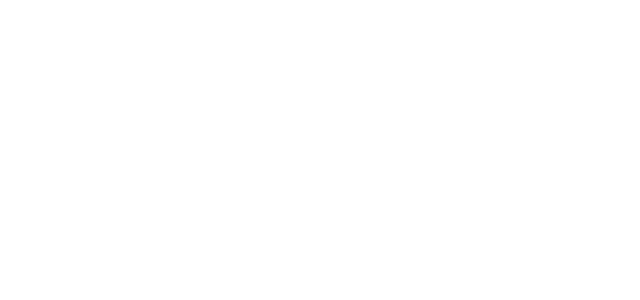
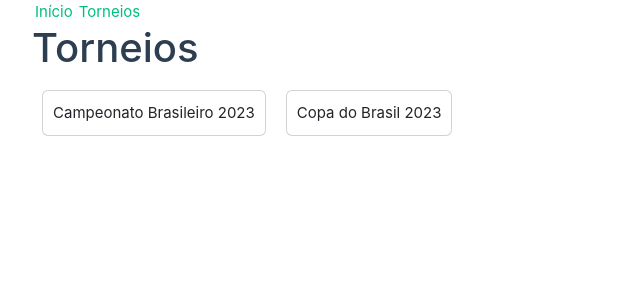
Before and after one commit to rmmelgaco/pos-vue-unidade3, a Vue app: page /#/torneios in a window 1280 px wide. Shown: the top 300 px of the page, without its empty margins (0-640 px from the left). Built offline with nearby package versions, Linux system fonts and the light colour scheme.

Commit message:
menu inicial

```diff
--- a/package.json
+++ b/package.json
@@ -9,7 +9,8 @@
     "preview": "vite preview"
   },
   "dependencies": {
-    "vue": "^3.4.15"
+    "vue": "^3.4.15",
+    "vue-router": "^4.3.0"
   },
   "devDependencies": {
     "@vitejs/plugin-vue": "^5.0.3",
--- a/src/App.vue
+++ b/src/App.vue
@@ -1,10 +1,21 @@
 <script setup>
+const menus = [
+  {rota: '/', label: 'Início'},
+  {rota: '/torneios', label: 'Torneios'}
+]
 </script>
-
 <template>
   <header>
+    <div class='wrapper'>
+      <nav>
+        <RouterLink v-for='(menu, indice) in menus' :key='`menu${indice}`' :to='menu.rota'>
+          {{menu.label}}
+        </RouterLink>
+      </nav>
+    </div>
   </header>
   <main>
+    <RouterView/>
   </main>
 </template>
 
--- /dev/null
+++ b/src/assets/dados.json
@@ -0,0 +1,12 @@
+{
+  "torneios": [
+    {
+      "codigo": 1,
+      "nome": "Campeonato Brasileiro 2023"
+    },
+    {
+      "codigo": 2,
+      "nome": "Copa do Brasil 2023"
+    }
+  ]
+}
--- a/src/main.js
+++ b/src/main.js
@@ -1,6 +1,10 @@
 import './assets/main.css'
 
-import { createApp } from 'vue'
+import {createApp} from 'vue'
 import App from './App.vue'
+import router from '@/router/index.js';
 
-createApp(App).mount('#app')
+let app = createApp(App);
+
+app.use(router)
+app.mount('#app')
--- /dev/null
+++ b/src/router/index.js
@@ -0,0 +1,13 @@
+import {createRouter, createWebHashHistory} from 'vue-router';
+import InicioView from '@/views/InicioView.vue';
+
+const routes = [
+    {path: '/', component: InicioView},
+    {path: '/torneios', component: () => import('../views/TorneiosView.vue')},
+]
+const router = createRouter({
+    history: createWebHashHistory(),
+    routes
+})
+
+export default router
--- /dev/null
+++ b/src/views/InicioView.vue
@@ -0,0 +1,4 @@
+<template>
+  <h1>Bem vindo</h1>
+  <p>Site com dados sobre torneios de futebol</p>
+</template>
--- /dev/null
+++ b/src/views/TorneiosView.vue
@@ -0,0 +1,35 @@
+<script setup>
+import {ref} from 'vue';
+
+const torneios = ref([])
+const mensagem = ref(null)
+
+fetch('./src/assets/dados.json')
+    .then(dados => dados.json())
+    .then(dados => torneios.value = dados.torneios)
+    .catch(error => mensagem.value = error)
+</script>
+
+<template>
+  <h1>Torneios</h1>
+  {{ mensagem }}
+  <div
+      class='card'
+      v-for='(torneio, indice) in torneios'
+      :key='`torneio${indice}`'>
+    {{ torneio.nome }}
+  </div>
+</template>
+
+<style scoped>
+.card {
+  display: inline-flex;
+  flex-direction: column;
+  cursor: pointer;
+  margin: 10px;
+  padding: 10px
+}
+.card:hover {
+  background-color: #bde0fe;
+}
+</style>
```
